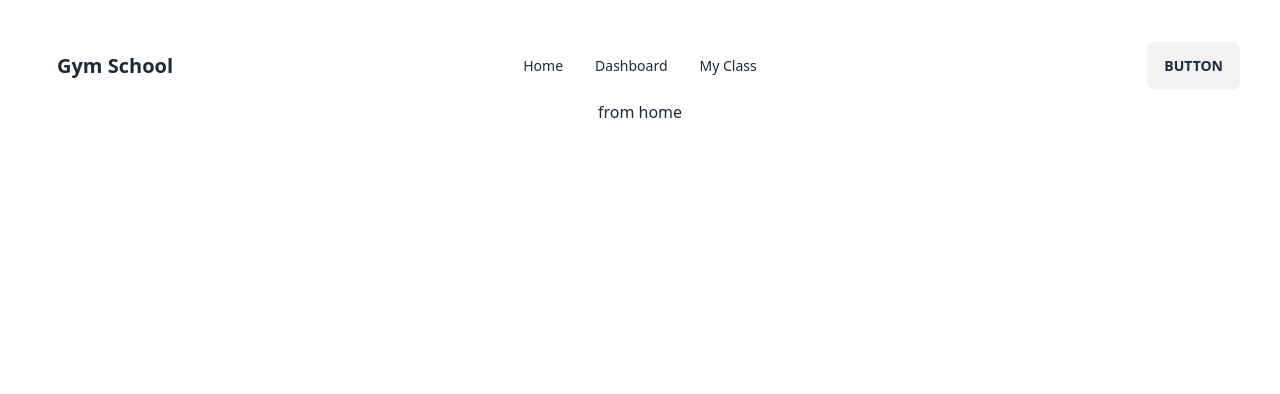
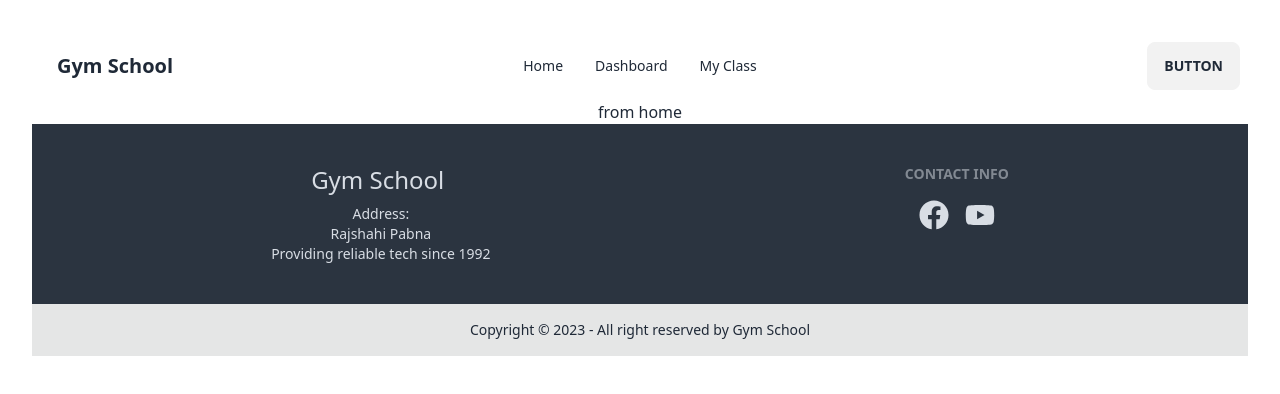
Before and after one commit to Anis1020/sports-course-fullStack, a React (Vite) app: page / in a window 1280 px wide. Shown: the top 394 px of the page. Built offline with nearby package versions, Linux system fonts and the light colour scheme.

Commit message:
footer page added

```diff
--- a/package.json
+++ b/package.json
@@ -16,6 +16,7 @@
     "react": "^18.2.0",
     "react-dom": "^18.2.0",
     "react-hook-form": "^7.43.9",
+    "react-icons": "^4.9.0",
     "react-router-dom": "^6.12.0",
     "sort-by": "^1.2.0"
   },
--- a/src/App.jsx
+++ b/src/App.jsx
@@ -2,7 +2,8 @@ import { useState } from "react";
 
 import "./App.css";
 import { Outlet } from "react-router-dom";
-import Navbar from "./Components/Navbar/Navbar";
+import Navbar from "./Shared/Navbar/Navbar";
+import Footer from "./Shared/Footer/Footer";
 
 function App() {
   const [count, setCount] = useState(0);
@@ -11,6 +12,7 @@ function App() {
     <>
       <Navbar />
       <Outlet />
+      <Footer />
     </>
   );
 }
--- /dev/null
+++ b/src/Shared/Footer/Footer.jsx
@@ -0,0 +1,36 @@
+import React from "react";
+import { FaFacebook, FaYoutube } from "react-icons/fa";
+
+const Footer = () => {
+  return (
+    <>
+      <footer className="footer p-10 bg-neutral text-neutral-content">
+        <div className="mx-auto">
+          <h2 className="text-2xl text-center ml-10">Gym School</h2>
+          <p>
+            Address: <br />
+            Rajshahi Pabna
+            <br />
+            Providing reliable tech since 1992
+          </p>
+        </div>
+        <div className="mx-auto">
+          <span className="footer-title">Contact Info</span>
+          <div className="grid grid-flow-col gap-4 mx-auto">
+            <a className="text-3xl">
+              <FaFacebook />
+            </a>
+            <a className="text-3xl">
+              <FaYoutube />
+            </a>
+          </div>
+        </div>
+      </footer>
+      <div className="footer footer-center p-4 bg-base-300 text-base-content">
+        <p>Copyright © 2023 - All right reserved by Gym School</p>
+      </div>
+    </>
+  );
+};
+
+export default Footer;
```
Also changed, not shown: src/Shared/Navbar/Navbar.jsx (renamed from src/Components/Navbar/Navbar.jsx), 1 other file (tests, documents, lock files or other folders).
